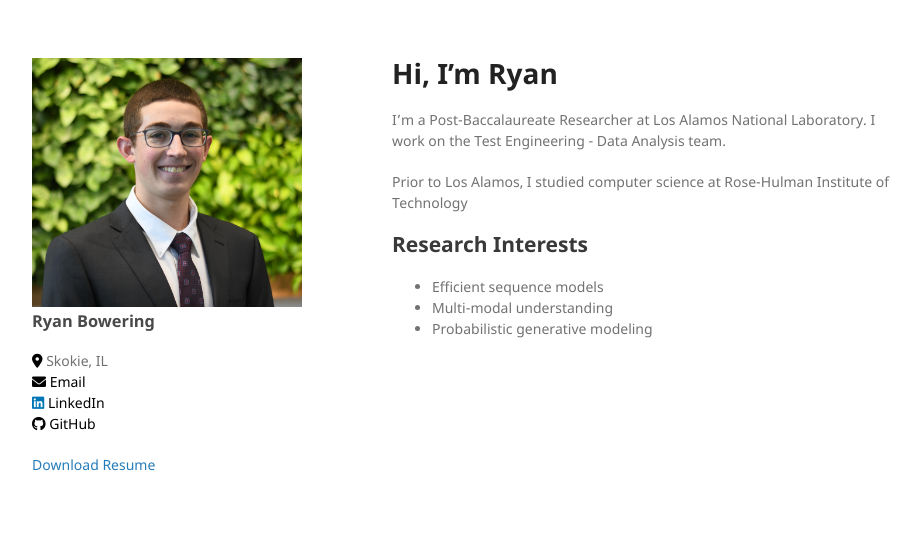
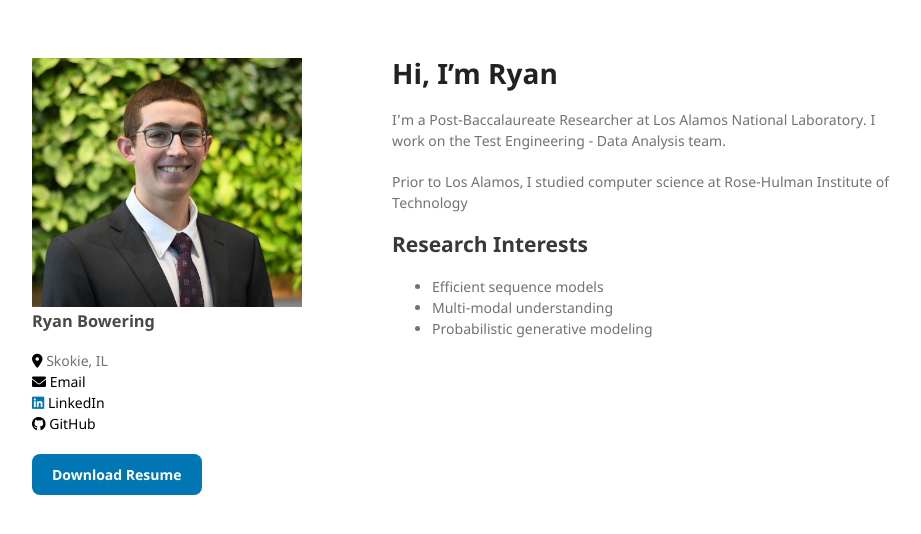
Before and after one commit to bowerirn/bowerirn.github.io, a Jekyll site: the page built from index.md, in a window 1280 px wide. Shown: the top 534 px of the page, without its empty margins (178-1099 px from the left). Built offline with Jekyll 4.4.1, drawn with Linux system fonts in a browser that asks for light colours; our own code applies the rules of GitHub Pages for plain Markdown files.

Commit message:
changed download resume styling

```diff
--- a/_sass/jekyll-theme-minimal.scss
+++ b/_sass/jekyll-theme-minimal.scss
@@ -314,17 +314,18 @@ footer {
   color: black;
 }
 
-/* Downloads section styling */
-.downloads a {
+.downloads {
   display: inline-block;
-  padding: 10px 20px;
-  background-color: #0077B5;
-  color: white;
-  text-decoration: none;
-  border-radius: 5px;
-  font-weight: bold;
+  padding: 10px 20px; /* Adjust padding as needed for button size */
+  background-color: #0077B5; /* Button background color */
+  color: white; /* Text color */
+  text-decoration: none; /* Remove underline */
+  border-radius: 8px; /* Rounded corners */
+  font-weight: bold; /* Bold text */
+  text-align: center; /* Center-align text */
+  transition: background-color 0.3s ease; /* Smooth hover effect */
 }
 
-.downloads a:hover {
-  background-color: #005582;
+.downloads:hover {
+  background-color: #005582; /* Darker shade for hover */
 }
```
